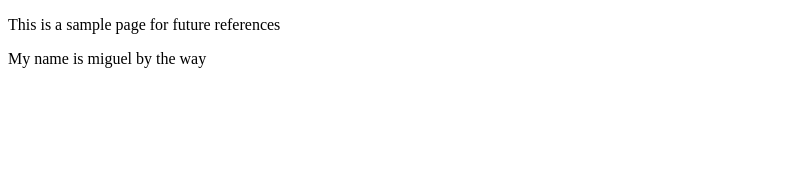
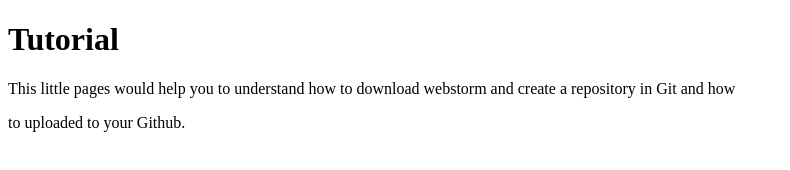
Before and after one commit to miguelromero12/mar235-A03, a plain HTML site: page index.html in a window 1280 px wide. Shown: the whole page, without its empty margins (0-790 px from the left). Drawn offline with Linux system fonts and the light colour scheme.

Commit message:
Task: Download Webstorm, Git , and creating Github account.

```diff
--- a/index.html
+++ b/index.html
@@ -2,10 +2,11 @@
 <html lang="en">
 <head>
     <meta charset="UTF-8">
-    <title>Website demo</title>
+    <title> Tutorial </title>
 </head>
 <body>
-<p>This is a sample page for future references </p>
-<p>My name is miguel by the way</p>
+<h1>Tutorial </h1>
+<p>This little pages would help you to understand how to download webstorm and create a repository in Git and how </p>
+<p>to uploaded to your Github.</p>
 </body>
 </html>
```
Also changed, not shown: 1 other file.
